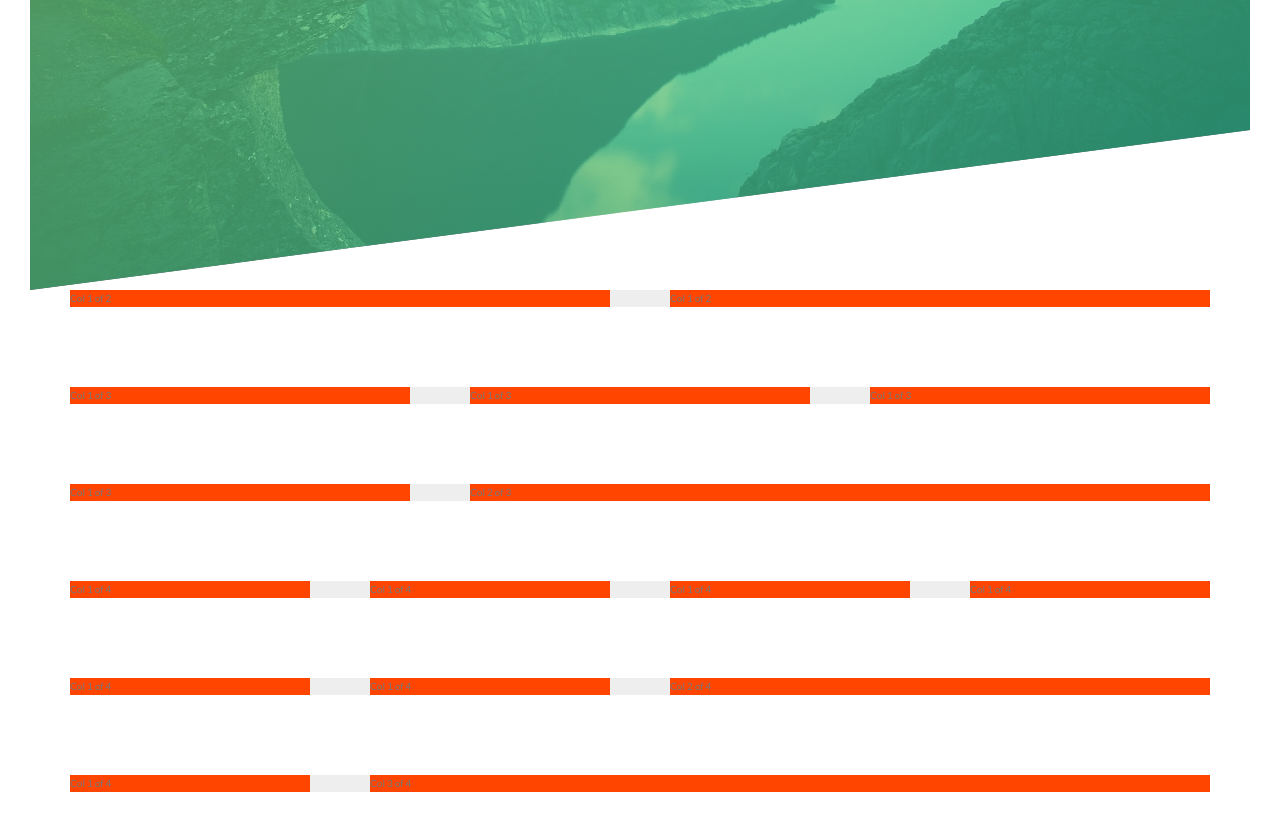
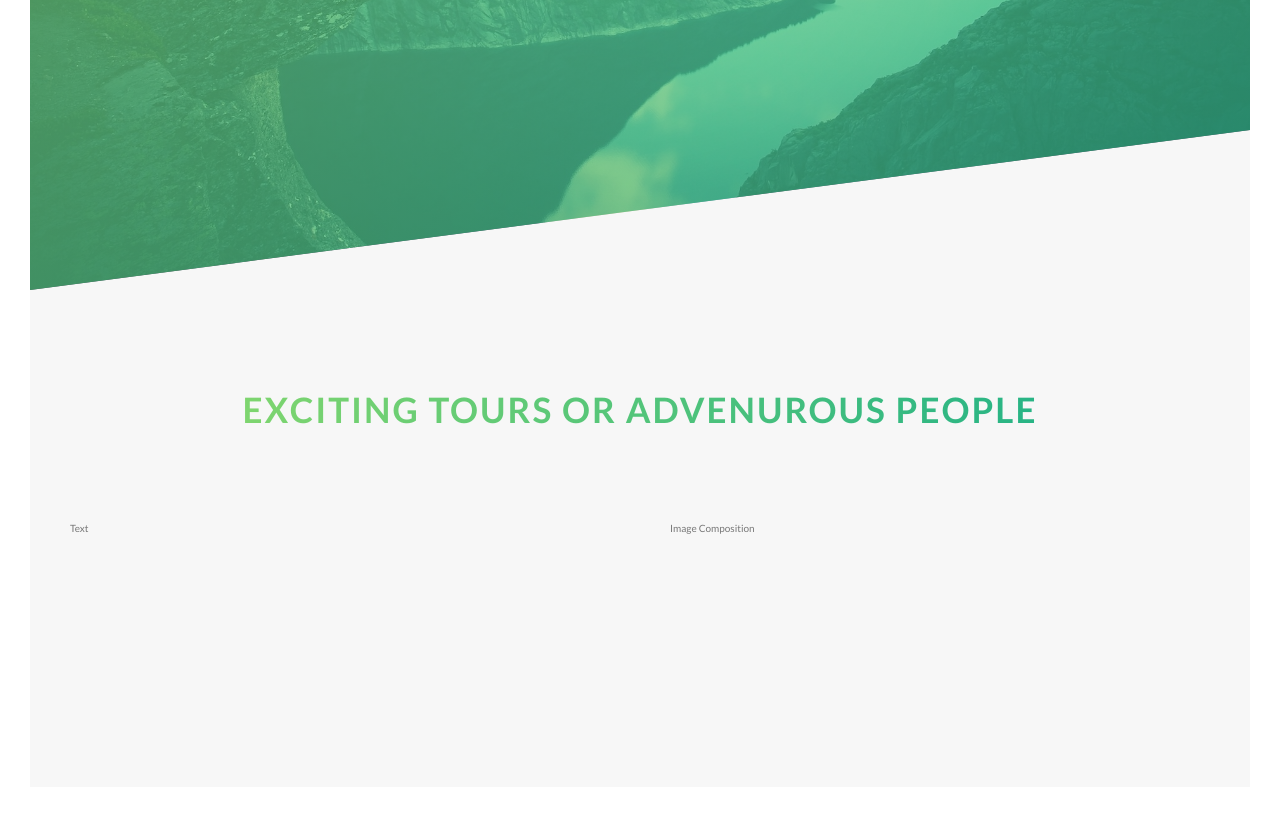
Before and after one commit to Harkindey/Natours-React, a React app: page / in a window 1280 px wide. Shown: the part 500-1322 px from the top of the page. Built offline with nearby package versions, Linux system fonts and the light colour scheme.

Commit message:
About Component  - Utility styling  - text backgroud (linear - gradient)

```diff
--- a/src/App.js
+++ b/src/App.js
@@ -4,13 +4,17 @@ import './sass/main.scss';
 //import "./css/icon-font.css";
 import Header from './Components/Header';
 import GridTest from './Components/Grid-Test';
+import About from './Components/About';
 
 class App extends Component {
 	render() {
 		return (
 			<div>
 				<Header />
-				<GridTest />
+				<main>
+					<About />
+				</main>
+				{/* <GridTest /> */}
 			</div>
 		);
 	}
--- /dev/null
+++ b/src/Components/About.js
@@ -0,0 +1,21 @@
+import React, { Component } from 'react';
+
+class About extends Component {
+	render() {
+		return (
+			<section className="section-about">
+				<div className="u-center-text u-margin-bottom-8">
+					<h2 className="heading-secondary">
+						Exciting tours or advenurous people
+					</h2>
+				</div>
+				<div className="row">
+					<div className="col-1-of-2">Text</div>
+					<div className="col-1-of-2">Image Composition</div>
+				</div>
+			</section>
+		);
+	}
+}
+
+export default About;
--- a/src/sass/abstract/_variables.scss
+++ b/src/sass/abstract/_variables.scss
@@ -2,6 +2,9 @@
 $color-primary: #55c57a;
 $color-primary-light: #7ed56f;
 $color-primary-dark: #28b485;
+
+$color-grey-light-1: #f7f7f7;
+
 $color-grey-dark: #777;
 $color-white:#fff;
 $color-black: #000;
--- a/src/sass/base/_typography.scss
+++ b/src/sass/base/_typography.scss
@@ -41,4 +41,22 @@ body {
         animation-iteration-count: 3;
         */
     }
+}
+
+.heading-secondary {
+  font-size: 3.5rem;
+  text-transform: uppercase;
+  font-weight: 700;
+  /* AWESOME */
+  background-image: linear-gradient(to right, $color-primary-light, $color-primary-dark);
+  display: inline-block;
+  -webkit-background-clip: text;
+  color: transparent;
+  letter-spacing: 2px;
+  transition: all .2s;
+
+  &:hover{
+    transform: skewY(2deg) skewX(15deg) scale(1.1);
+    text-shadow: .5rem 1rem 2rem rgba($color-black, .2);
   }
+}
--- a/src/sass/base/_utilities.scss
+++ b/src/sass/base/_utilities.scss
@@ -0,0 +1,7 @@
+.u-center-text{
+    text-align: center;
+}
+
+.u-margin-bottom-8{
+    margin-bottom: 8rem;
+}
--- a/src/sass/layout/_grid.scss
+++ b/src/sass/layout/_grid.scss
@@ -1,6 +1,5 @@
 .row{
     max-width: $grid-width;
-    background-color: #eee;
     margin: 0 auto;
     &:not(:last-child){
         margin-bottom: $gutter-vertical;
@@ -9,7 +8,6 @@
     @include clearfix;
 
     [class^="col-"] {
-        background-color:orangered;
         float: left;
         &:not(:last-child){
             margin-right: $gutter-horizontal;
--- a/src/sass/pages/_home.scss
+++ b/src/sass/pages/_home.scss
@@ -0,0 +1,5 @@
+.section-about{
+    background-color: $color-grey-light-1;
+    padding: 25rem 0;
+    margin-top: -20vh;
+}
```
